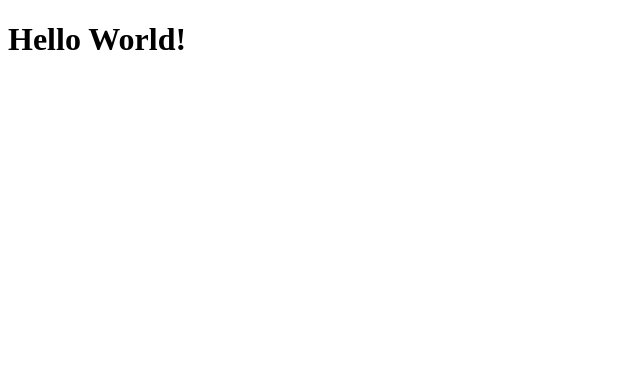
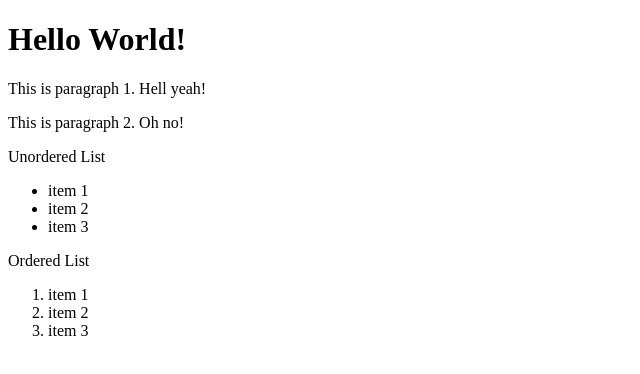
Before and after one commit to dmwittich/git_test, a plain HTML site: page html-boilerplate/index.html in a window 1280 px wide. Shown: the whole page, without its empty margins (0-640 px from the left). Drawn offline with Linux system fonts and the light colour scheme.

Commit message:
adding some more html elements

```diff
--- a/html-boilerplate/index.html
+++ b/html-boilerplate/index.html
@@ -6,5 +6,21 @@
     </head>
     <body>
         <h1>Hello World!</h1>
+        <!-- ctrl / fr fr -->
+        <!-- Comments fr fr -->
+        <p>This is paragraph 1. Hell yeah!</p>
+        <p>This is paragraph 2. Oh no!</p>
+        <p>Unordered List</p>
+        <ul>
+            <li>item 1</li>
+            <li>item 2</li>
+            <li>item 3</li>
+        </ul>
+        <p>Ordered List</p>
+        <ol>
+            <li>item 1</li>
+            <li>item 2</li>
+            <li>item 3</li>
+        </ol>
     </body>
 </html>
```
